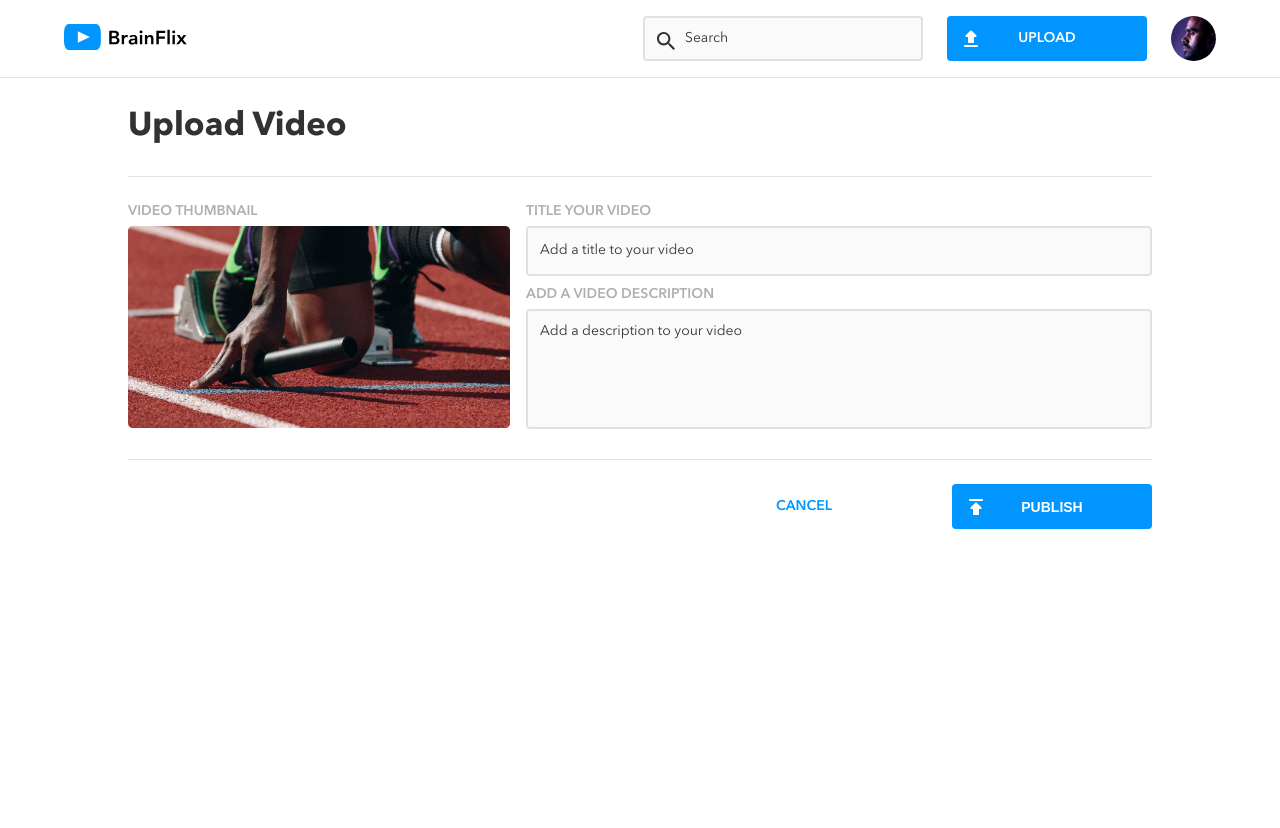
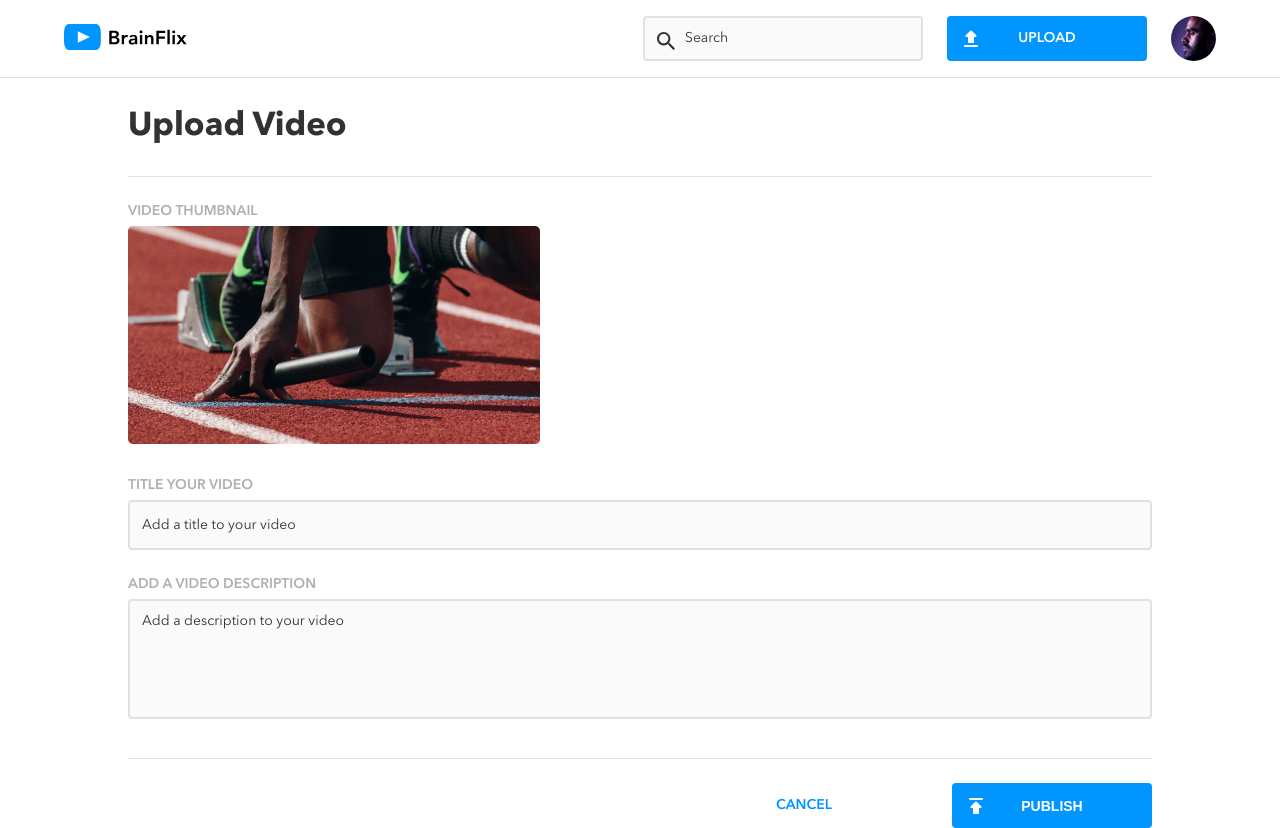
Before and after one commit to emilyjanedev/emily-schur-brainflix, a React (Vite) app: page /upload in a window 1280 px wide. Before the commit the page ends 800 px from the top, so only its background shows below. Built offline with nearby package versions, Linux system fonts and the light colour scheme; no server answers.

Commit message:
Adjust VideoUploadForm error message styling

```diff
--- a/src/components/VideoUploadForm/VideoUploadForm.scss
+++ b/src/components/VideoUploadForm/VideoUploadForm.scss
@@ -36,7 +36,7 @@
     }
 
     @include desktop {
-      width: 23.875rem;
+      width: 25.75rem;
       flex-shrink: 1;
       margin-right: 1rem;
     }
@@ -56,7 +56,7 @@
     }
 
     @include desktop {
-      margin-bottom: 0.5rem;
+      margin-bottom: 1.5rem;
     }
 
     &--big {
@@ -73,7 +73,15 @@
   &__error-message {
     color: #d22d2d;
     position: absolute;
-    bottom: 0.5rem;
+    bottom: 0;
+
+    @include tablet {
+      bottom: 0.5rem;
+    }
+
+    @include desktop {
+      bottom: 0;
+    }
   }
 
   &__label {
@@ -93,6 +101,9 @@
 
   &__button-wrapper {
     width: 100%;
+    margin-top: 0.5rem;
+    @include flex-center-column;
+    gap: 1rem;
 
     @include tablet {
       @include flex-row(flex-end, center, 3rem);
```
